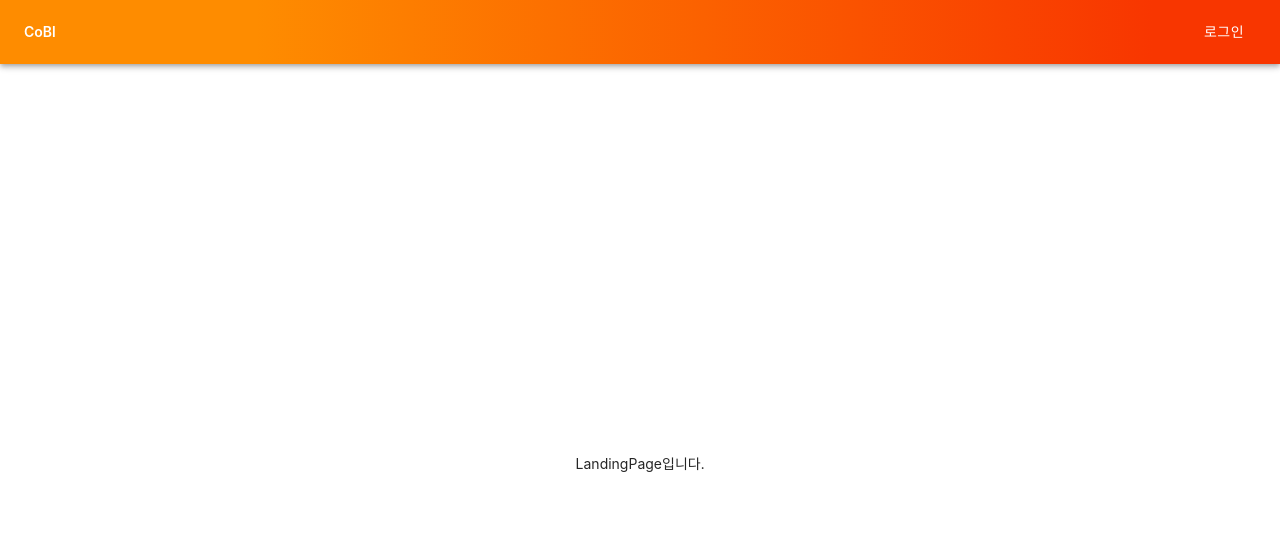
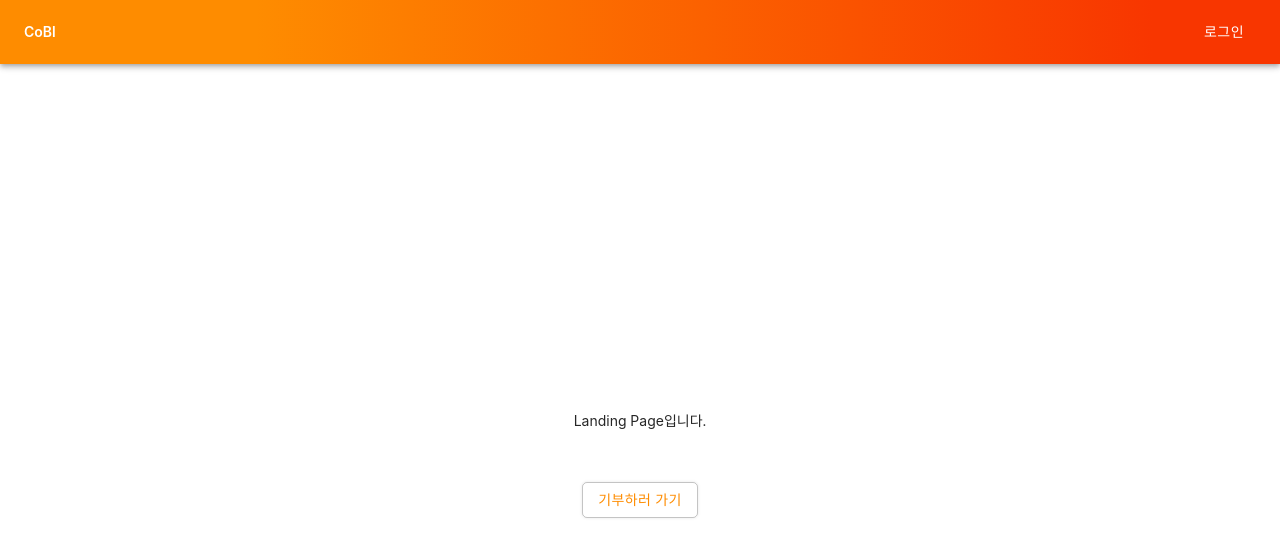
Before and after one commit to sejoonkim/node_react_boilerplate, a React (Create React App) app in the folder client/: page / in a window 1280 px wide. Shown: the top 556 px of the page. Built offline with nearby package versions, Linux system fonts and the light colour scheme; no server answers.

Commit message:
feat: Linked DM Page

```diff
--- a/client/package.json
+++ b/client/package.json
@@ -16,7 +16,8 @@
     "react-scripts": "3.4.1",
     "redux": "^4.0.5",
     "redux-promise": "^0.6.0",
-    "redux-thunk": "^2.3.0"
+    "redux-thunk": "^2.3.0",
+    "styled-components": "^5.1.1"
   },
   "scripts": {
     "start": "react-scripts start",
--- a/client/src/App.js
+++ b/client/src/App.js
@@ -7,6 +7,7 @@ import RegisterPage from "./components/views/RegisterPage/RegisterPage";
 import Auth from './hoc/auth'
 import NavBar from "./components/views/NavBar/NavBar";
 import MyPage from "./components/views/MyPage/MyPage";
+import DonationMapPage from "./components/views/DonationMapPage/DonationMapPage"
 function App() {
   return (
     <Router>
@@ -24,6 +25,7 @@ function App() {
           <Route exact path="/login" component={Auth(LoginPage, false)} />
           <Route exact path="/register" component={Auth(RegisterPage, false)} />
           <Route exact path="/mypage" component={Auth(MyPage, true)} />
+          <Route exact path="/donationmap" component={Auth(DonationMapPage, null)} />
         </Switch>
       </div>
     </Router>
--- a/client/src/components/views/DonationMapPage/DonationMapPage.js
+++ b/client/src/components/views/DonationMapPage/DonationMapPage.js
@@ -0,0 +1,20 @@
+import React from 'react'
+import { withRouter } from 'react-router-dom'
+
+function DonationMapPage() {
+    return (
+        <div
+        style={{
+          display: "flex",
+          justifyContent: "center",
+          alignItems: "center",
+          width: "100%",
+          height: "100vh",
+        }}
+      >
+        Donation Map Page입니다.
+      </div>
+    )
+}
+
+export default withRouter(DonationMapPage)
--- a/client/src/components/views/LandingPage/LandingPage.js
+++ b/client/src/components/views/LandingPage/LandingPage.js
@@ -1,7 +1,52 @@
 import React, { useEffect } from "react";
 import axios from "axios";
 import { withRouter } from 'react-router-dom'
+import styled from "styled-components";
+import Button from "@material-ui/core/Button";
+import { makeStyles } from "@material-ui/core/styles";
+
+const useStyles = makeStyles((theme) => ({
+  root: {
+    "& > *": {
+      margin: theme.spacing(1),
+    },
+    marginTop: "50px",
+    textAlign: "center",
+  },
+  button: {
+    color: "#fe8c00",
+    borderRadius: 5,
+    boxShadow: "0 0 0.2rem rgba(0, 0, 0, .1)",
+  },
+}));
+
+const RootBlock = styled.div`
+  ${'' /* img {
+    width: 100%;
+    height: auto;
+  }
+  .title-block {
+    margin-top: 30px;
+  }
+  padding-top: 64px;
+
+  h3 {
+    font-weight: 500;
+    margin: 0;
+  }
+
+  .sub-title {
+    font-weight: 400;
+    margin-top: 25px;
+  } */}
+
+  ${'' /* .div {
+    clear: left;
+  } */}
+`;
+
 function LandingPage(props) {
+  const classes = useStyles()
   useEffect(() => {
     axios.get("/api/hello").then((response) => console.log(response.data));
   }, []);
@@ -15,7 +60,13 @@ function LandingPage(props) {
       }
     });
   };
+
+  const toDonationMapPage = () => {
+    props.history.push("/donationmap")
+  }
+
   return (
+    <RootBlock>
       <div
         style={{
           display: "flex",
@@ -23,10 +74,18 @@ function LandingPage(props) {
           alignItems: "center",
           width: "100%",
           height: "100vh",
+          flexDirection: "column"
         }}
       >
-    LandingPage입니다.
+        <div style={{marginBottom: "50px"}}>Landing Page입니다.</div>
+        <div>
+          <Button
+            variant="outlined"
+            className={classes.button}
+            onClick={toDonationMapPage}>기부하러 가기</Button>
         </div>
+      </div>
+    </RootBlock>
   );
 }
 
--- a/client/src/components/views/MyPage/MyPage.js
+++ b/client/src/components/views/MyPage/MyPage.js
@@ -3,7 +3,7 @@ import { withRouter } from 'react-router-dom'
 
 function MyPage(props) {
     return (
-        <div
+    <div
       style={{
         display: "flex",
         justifyContent: "center",
```
Lines whose indentation alone changed are shown as unchanged.
